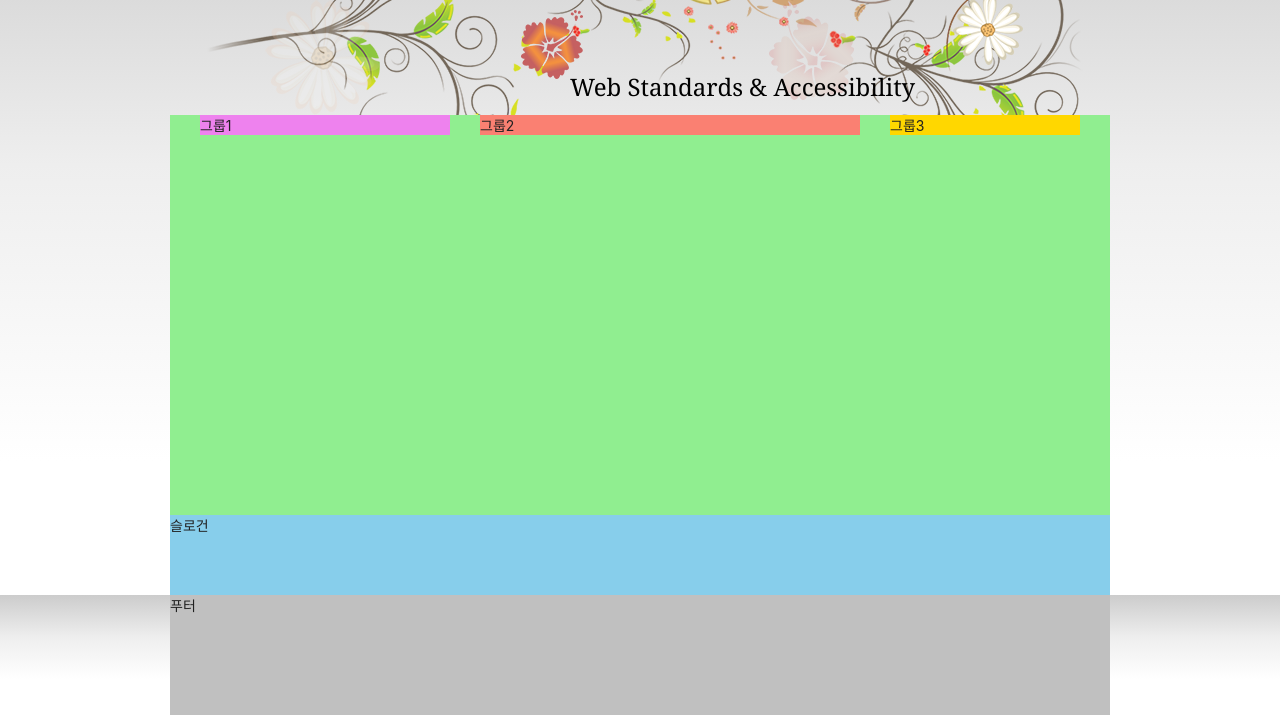
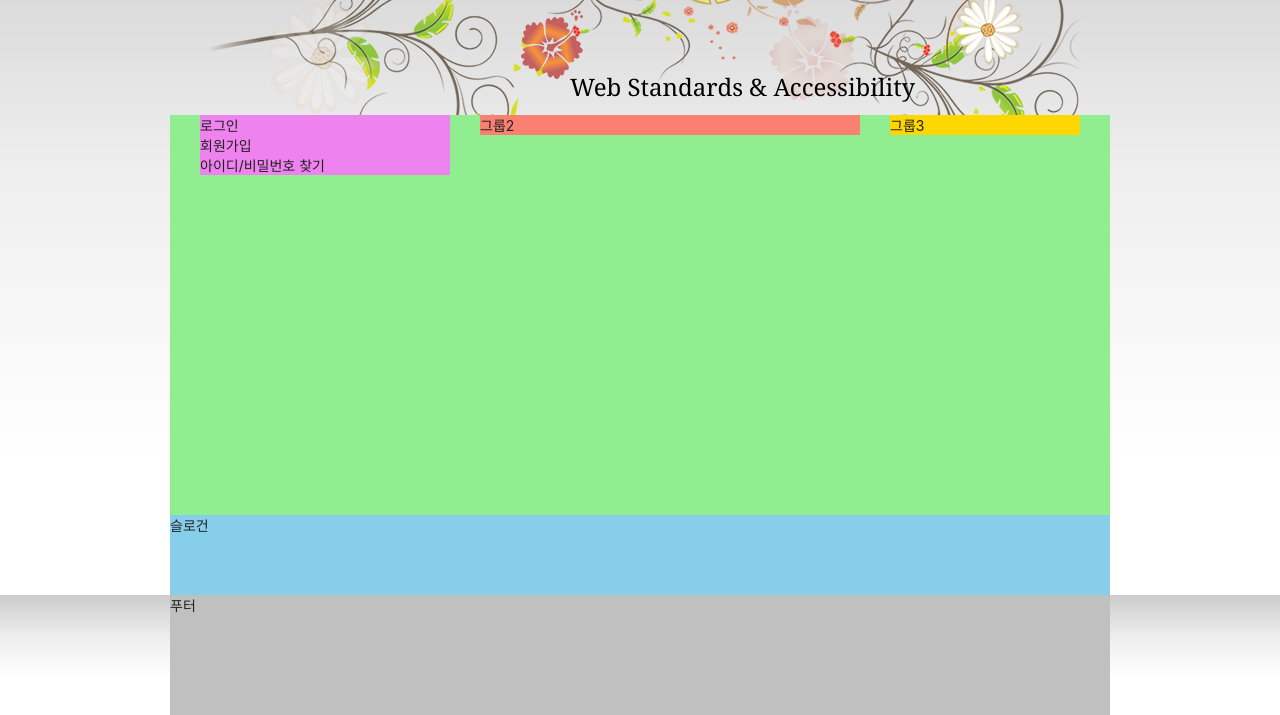
Before and after one commit to SSY1203/HTML5, a plain HTML site: page index.html in a window 1280 px wide. Shown: the part 132-847 px from the top of the page. Drawn offline with Linux system fonts and the light colour scheme; a web font is replaced by a local one.

Commit message:
로그인 콘텐츠 일부 마크업 완료

```diff
--- a/index.html
+++ b/index.html
@@ -144,7 +144,16 @@
       <div class="visual-text">Web Standards &amp; Accessibility</div>
     </div>
     <main class="main">
-      <div class="group group1">그룹1</div>
+      <div class="group group1">
+        <section class="login">
+          <h2 class="login-title">로그인</h2>
+          <form action="submit" class="login-form"></form>
+          <ul class="sign">
+            <li><a href="/">회원가입</a></li>
+            <li><a href="/">아이디/비밀번호 찾기</a></li>
+          </ul>
+        </section>
+      </div>
       <div class="group group2">그룹2</div>
       <div class="group group3">그룹3</div>
     </main>
```
